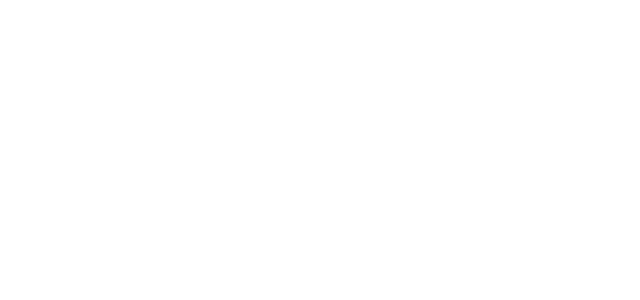
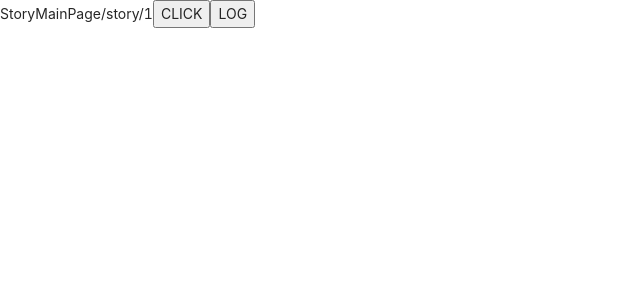
Before and after one commit to ItamarSoffer/facetory, a React (Create React App) app in the folder src/frontend/: page /story/1 in a window 1280 px wide. Shown: the top 300 px of the page, without its empty margins (0-640 px from the left). Built offline with nearby package versions, Linux system fonts and the light colour scheme.

Commit message:
add advance router

```diff
--- /dev/null
+++ b/src/frontend/src/Pages/StoryMainPage.js
@@ -0,0 +1,20 @@
+import React from 'react';
+import {withRouter} from 'react-router-dom';
+
+const StoryMainPage = withRouter((props) => {
+        return (
+            <div>
+                StoryMainPage
+                {props.history.location.pathname}
+                <button
+                onClick={() =>{props.history.push("/")}}
+                >CLICK</button>
+                <button
+                    onClick={() =>{console.log(props.history.location)}}
+                >LOG</button>
+            </div>
+        )
+    }
+);
+
+ export default StoryMainPage;
--- a/src/frontend/src/Router/AppRouter.js
+++ b/src/frontend/src/Router/AppRouter.js
@@ -9,6 +9,7 @@ import HomePage from "../Pages/HomePage";
 import CreateStoryPage from "../Pages/CreateStoryPage";
 import SlideEditorPage from "../Pages/SlideEditorPage";
 import StoryViewerPage from "../Pages/StoryViewerPage";
+import StoryMainPage from "../Pages/StoryMainPage";
 
 
 export default function AppRouter(props) {
@@ -26,9 +27,11 @@ export default function AppRouter(props) {
                                 <div>
 
                                     {/* TODO: adapt url */}
-                                    <Route path="/view" component={StoryViewerPage}/>
+                                    <Route path="/story/:story_id/view" component={StoryViewerPage}/>
 
-                                    <Route path="/editor" component={SlideEditorPage}/>
+                                    <Route path="/story/:story_id" component={StoryMainPage}/>
+
+                                    <Route path="/story/:story_id/editor" component={SlideEditorPage}/>
 
                                     <Route path="/create" component={CreateStoryPage}/>
 
```
Also changed, not shown: src/frontend/src/Actions/queryStringActions.js (added, +12 -0 lines).
